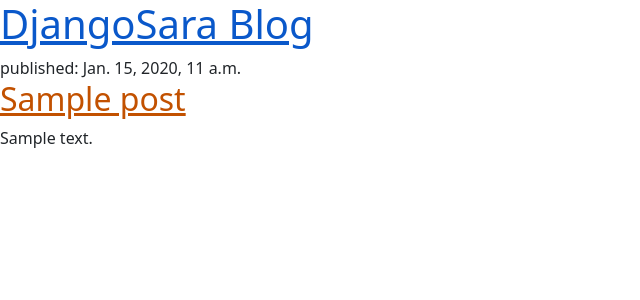
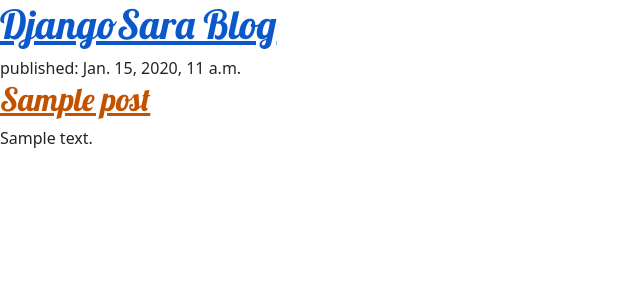
Before and after one commit to sarasjodin/djangogirls, a Django app: page / in a window 1280 px wide. Shown: the top 300 px of the page, without its empty margins (0-640 px from the left). Run offline with Django 3.2, Linux system fonts and the light colour scheme; tables that the repository leaves empty hold one stand-in row (values such as "Sample post").

Commit message:
font changed

```diff
--- a/blog/static/blog.css
+++ b/blog/static/css/blog.css
@@ -1,4 +1,5 @@
 h1 a,
 h2 a {
   color: #c25100;
+  font-family: "Lobster";
 }
--- a/blog/templates/blog/post_list.html
+++ b/blog/templates/blog/post_list.html
@@ -2,14 +2,19 @@
 <!DOCTYPE html>
 <html>
   <head>
-    <title>Django Girls blog</title>
+    <link
+      rel="stylesheet"
+      href="https://fonts.googleapis.com/css?family=Lobster&subset=latin,latin-ext"
+    />
     <link
       rel="stylesheet"
       href="https://cdn.jsdelivr.net/npm/bootstrap@5.1.3/dist/css/bootstrap.min.css"
       integrity="sha384-1BmE4kWBq78iYhFldvKuhfTAU6auU8tT94WrHftjDbrCEXSU1oBoqyl2QvZ6jIW3"
       crossorigin="anonymous"
     />
-    <link rel="stylesheet" href="{% static 'blog.css' %}" />
+    <link rel="stylesheet" href="{% static 'css/blog.css' %}" />
+
+    <title>DjangoSara blog</title>
   </head>
   <body>
     <header>
```
